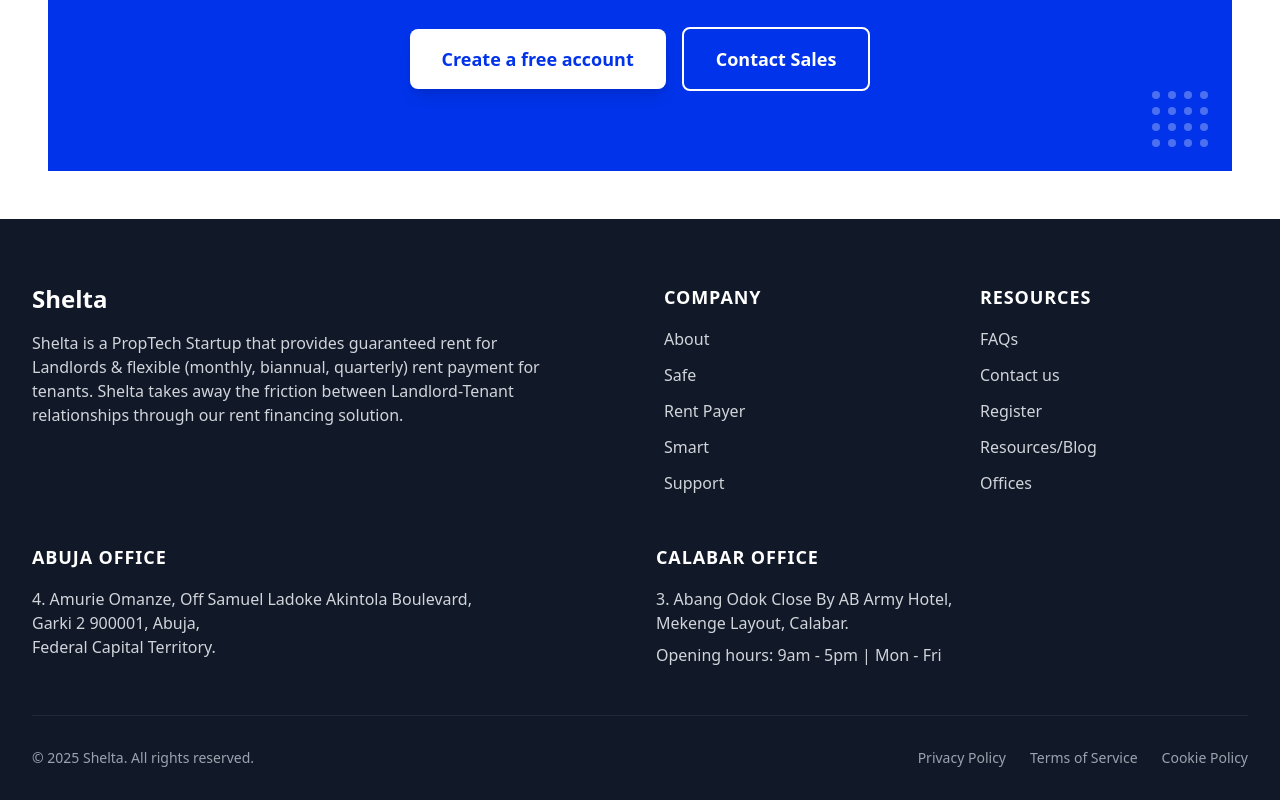
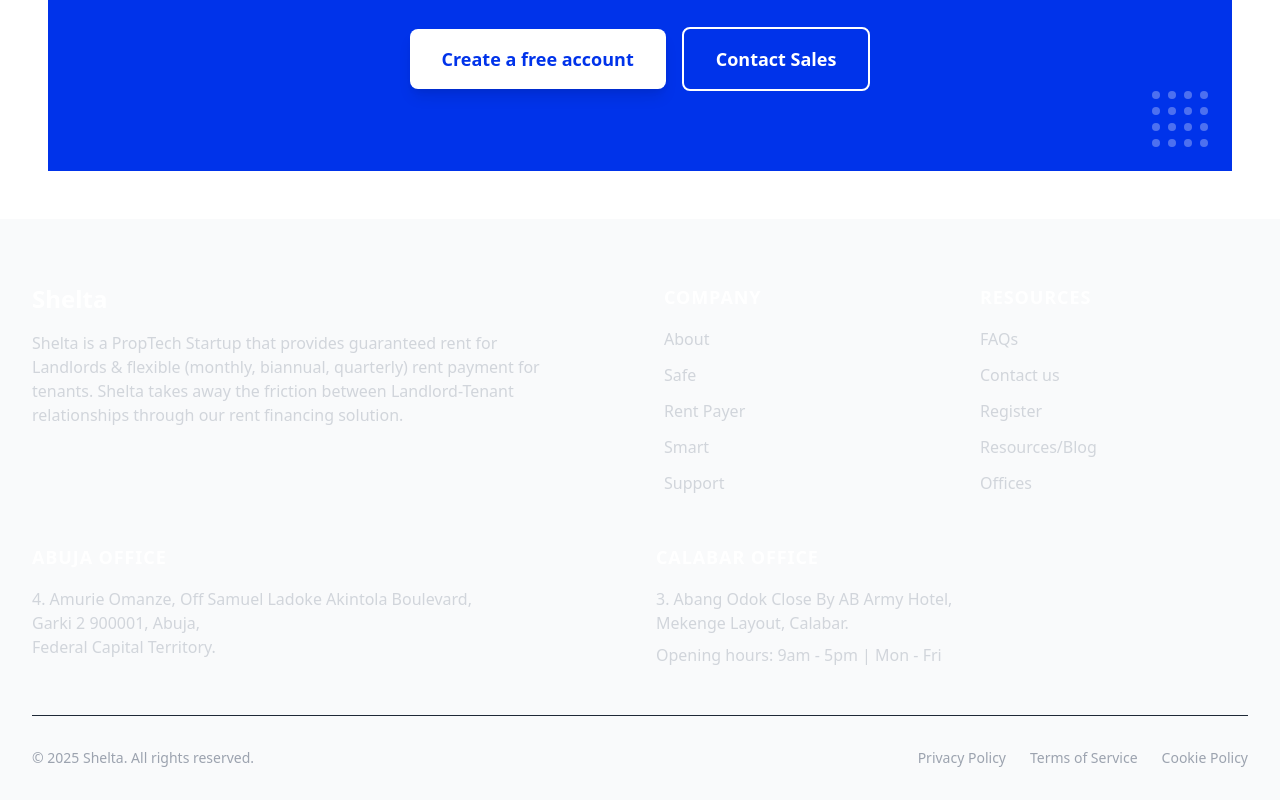
Before and after one commit to Ekaji/shelter-demo, a Vue app: page / in a window 1280 px wide. Shown: the part 4568-5368 px from the top of the page. Built offline with nearby package versions, Linux system fonts and the light colour scheme; no server answers.

Commit message:
Update AppFooter.vue BG colour

```diff
--- a/src/components/AppFooter.vue
+++ b/src/components/AppFooter.vue
@@ -1,5 +1,5 @@
 <template>
-  <footer class="bg-gray-900 text-white pt-16 pb-8">
+  <footer class="bg-gray-50 text-white pt-16 pb-8">
     <div class="container mx-auto px-4 sm:px-6 lg:px-8">
       <!-- Main Footer Content -->
       <div class="grid grid-cols-1 md:grid-cols-2 lg:grid-cols-4 gap-12 mb-12">
```
